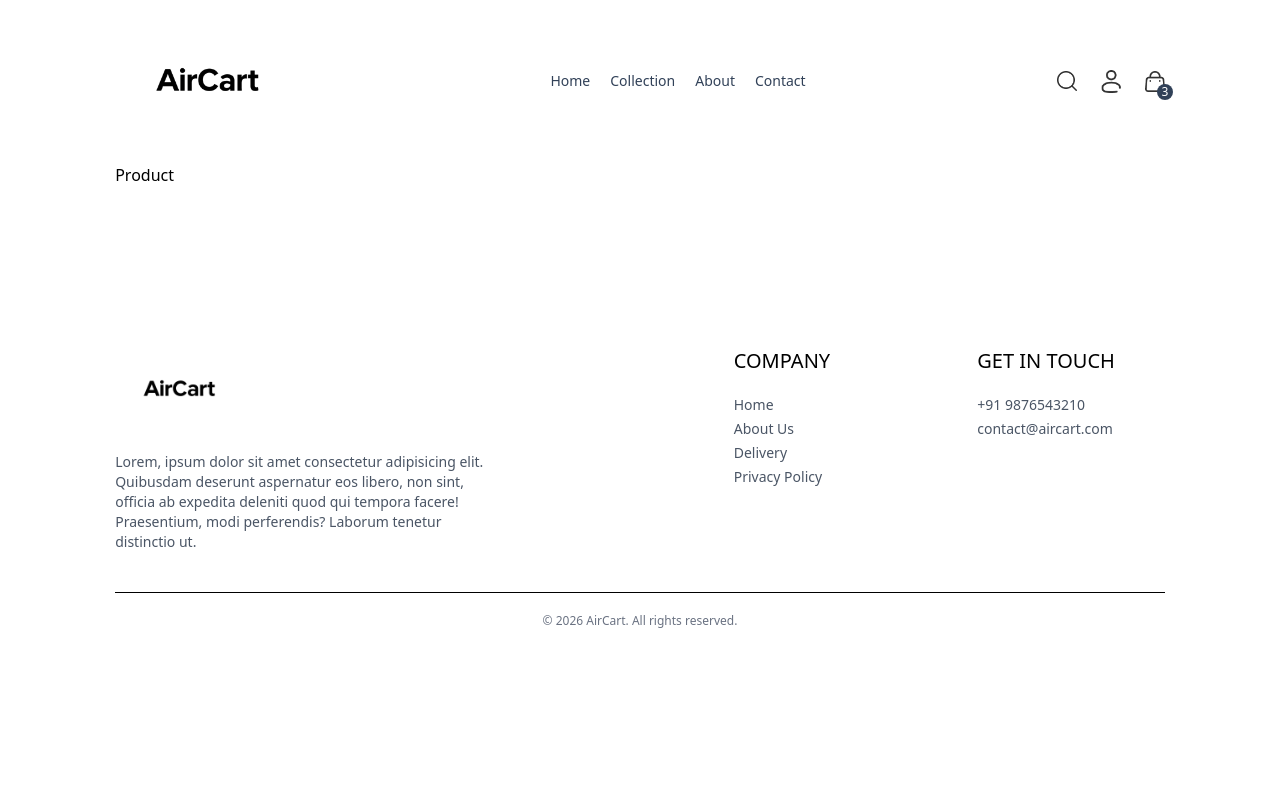
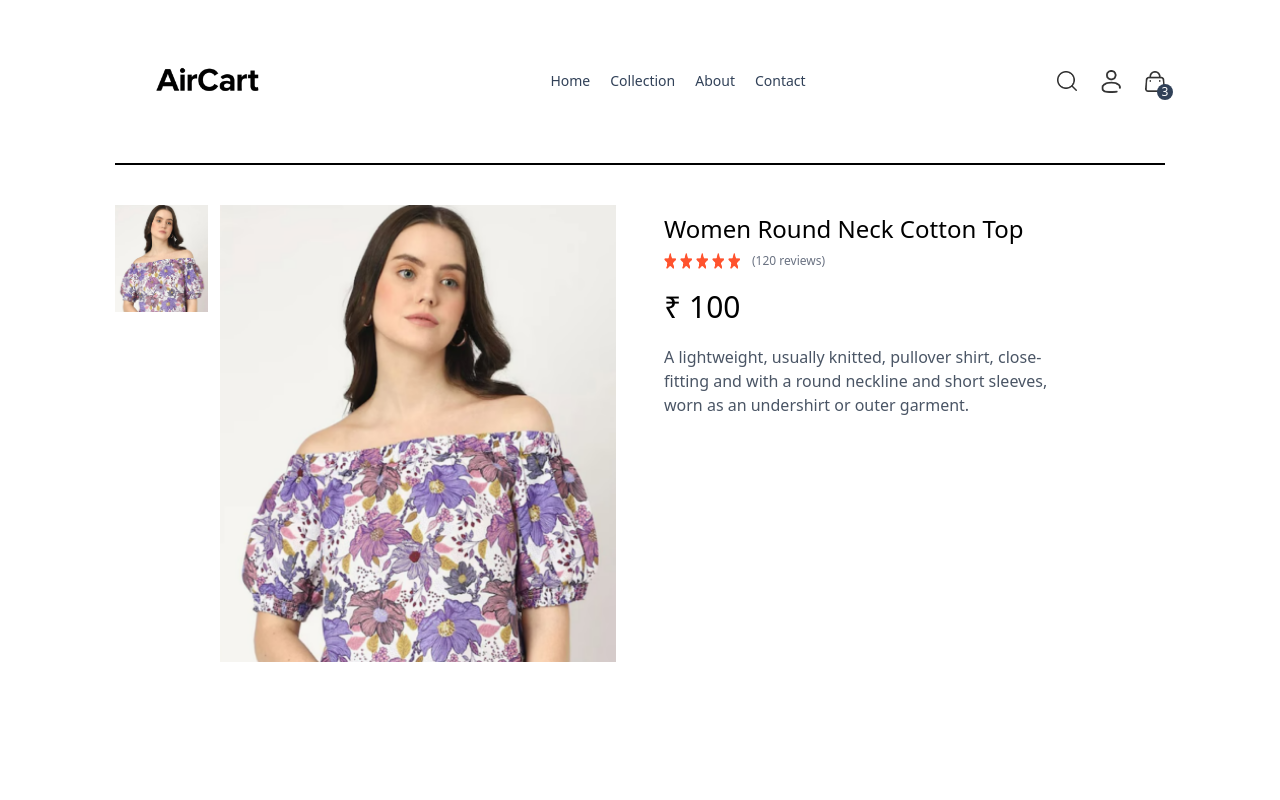
Before and after one commit to sreehari27/Ecommerc-frontend-MERN, a React (Vite) app: page /product/aaaaa in a window 1280 px wide. Shown: the top 800 px of the page. Built offline with nearby package versions, Linux system fonts and the light colour scheme; a web font is replaced by a local one.

Commit message:
designing product preview page. image preview and change image work donne.

```diff
--- a/src/index.css
+++ b/src/index.css
@@ -6,6 +6,10 @@
 
 a.active hr{
     display: block;
+}
+
+::-webkit-scrollbar{
+  display: none;
 }
 
 .ubuntu-regular {
--- a/src/pages/Product.jsx
+++ b/src/pages/Product.jsx
@@ -1,9 +1,64 @@
-import React from 'react'
+import React, { useContext, useEffect, useState } from 'react'
+import { useParams } from 'react-router-dom'
+import { ShopContext } from '../context/ShopContext';
+import { assets } from '../assets/assets';
 
 function Product() {
-  return (
-    <div>
-      Product
+
+  const { productId } = useParams();
+  const { products, currency } = useContext(ShopContext);
+  const [productData, setProductData] = useState(false);
+  const [image, setImage] = useState('');
+
+  const getProductData = async () => {
+
+    products.map((item) => {
+      if (item._id === productId) {
+        setProductData(item);
+        setImage(item.image[0]);
+        return null
+      }
+    })
+  }
+
+  useEffect(() => {
+    getProductData();
+  }, [productId]);
+
+  return productData ? (
+    <div className='border-t-2 pt-10 transition-opacity ease-in duration-500 opacity-100'>
+      <div className='flex gap-12 sm:gap-12 flex-col sm:flex-row'>
+        <div className='flex-1 flex flex-col-reverse gap-3 sm:flex-row'>
+          <div className='flex sm:flex-col overflow-x-auto sm:overflow-y-scroll justify-between sm:justify-normal sm:w-[18.7%] w-full'>
+            {
+              productData.image.map((item, index) => (
+                <img onClick={() => setImage(item)} src={item} key={index} className='w-[24%] sm:w-full sm:mb-3 flex-shrink-0 cursor-pointer' />
+              ))
+            }
+          </div>
+          <div className='w-full sm:w-[80%]'>
+            <img className='w-full h-auto' src={image} alt="" />
+          </div>
+        </div>
+        <div className='flex-1'>
+          <h1 className='font-medium text-2xl mt-2 '>{productData.name}</h1>
+          <div className='flex item-center gap-1 mt-2'>
+            <img src={assets.star_icon} alt="" className="w-3 5" />
+            <img src={assets.star_icon} alt="" className="w-3 5" />
+            <img src={assets.star_icon} alt="" className="w-3 5" />
+            <img src={assets.star_icon} alt="" className="w-3 5" />
+            <img src={assets.star_icon} alt="" className="w-3 5" />
+            <span className='pl-2 text-xs text-gray-500'>(120 reviews)</span>
+          </div>
+          <p className='mt-5 text-3xl font-medium'>{currency} {productData.price}</p>
+          <p className='mt-5 md:w-4/5 text-gray-600'>{productData.description}</p>
+        </div>
+
+      </div>
+
+    </div>
+  ) : (
+    <div className='opacity-0'>
 
     </div>
   )
```
